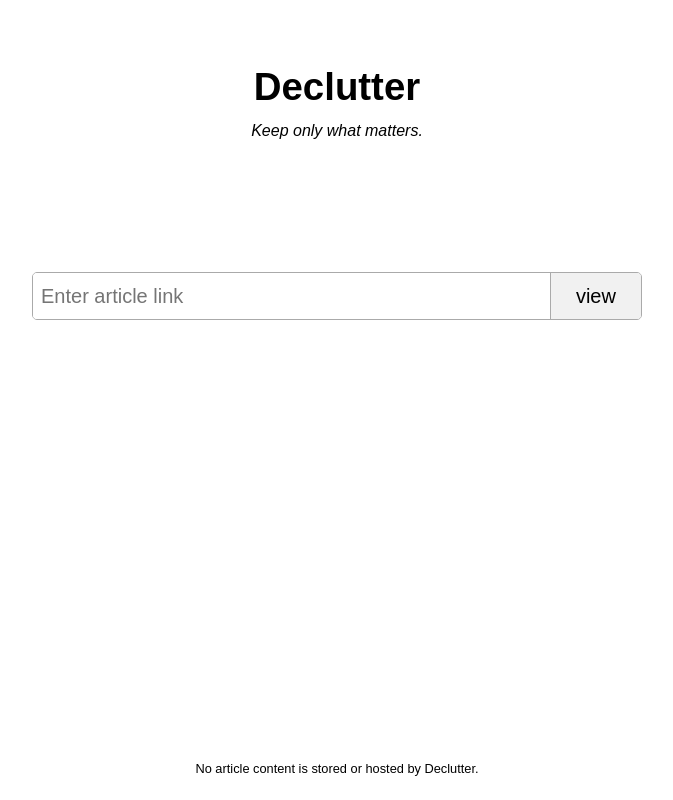
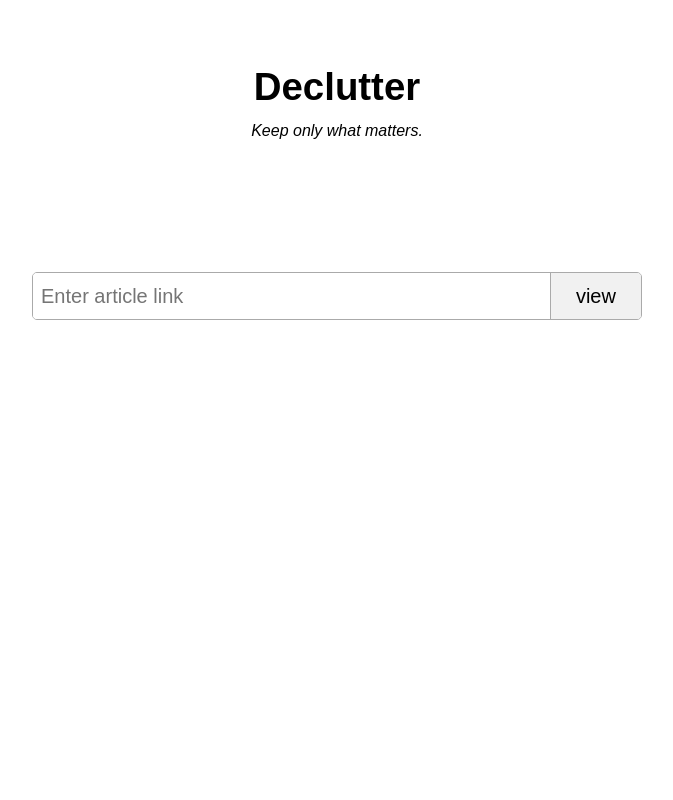
Before and after one commit to jason-s13r/declutter, a website: page public/index.html in a window 1280 px wide. Shown: the whole page, without its empty margins (303-976 px from the left). Drawn offline with Linux system fonts and the light colour scheme; no server answers.

Commit message:
remove footer text.

```diff
--- a/public/index.html
+++ b/public/index.html
@@ -20,9 +20,7 @@
 		</form>
 	</header>
 	<section class="submitted-links"></section>
-	<footer>
-		<p>No article content is stored or hosted by Declutter.</p>
-	</footer>
+	<footer></footer>
 	<script src="/script.js" type="text/javascript"></script>
 	<script src="/keys.js" type="text/javascript"></script>
 </body>
```
